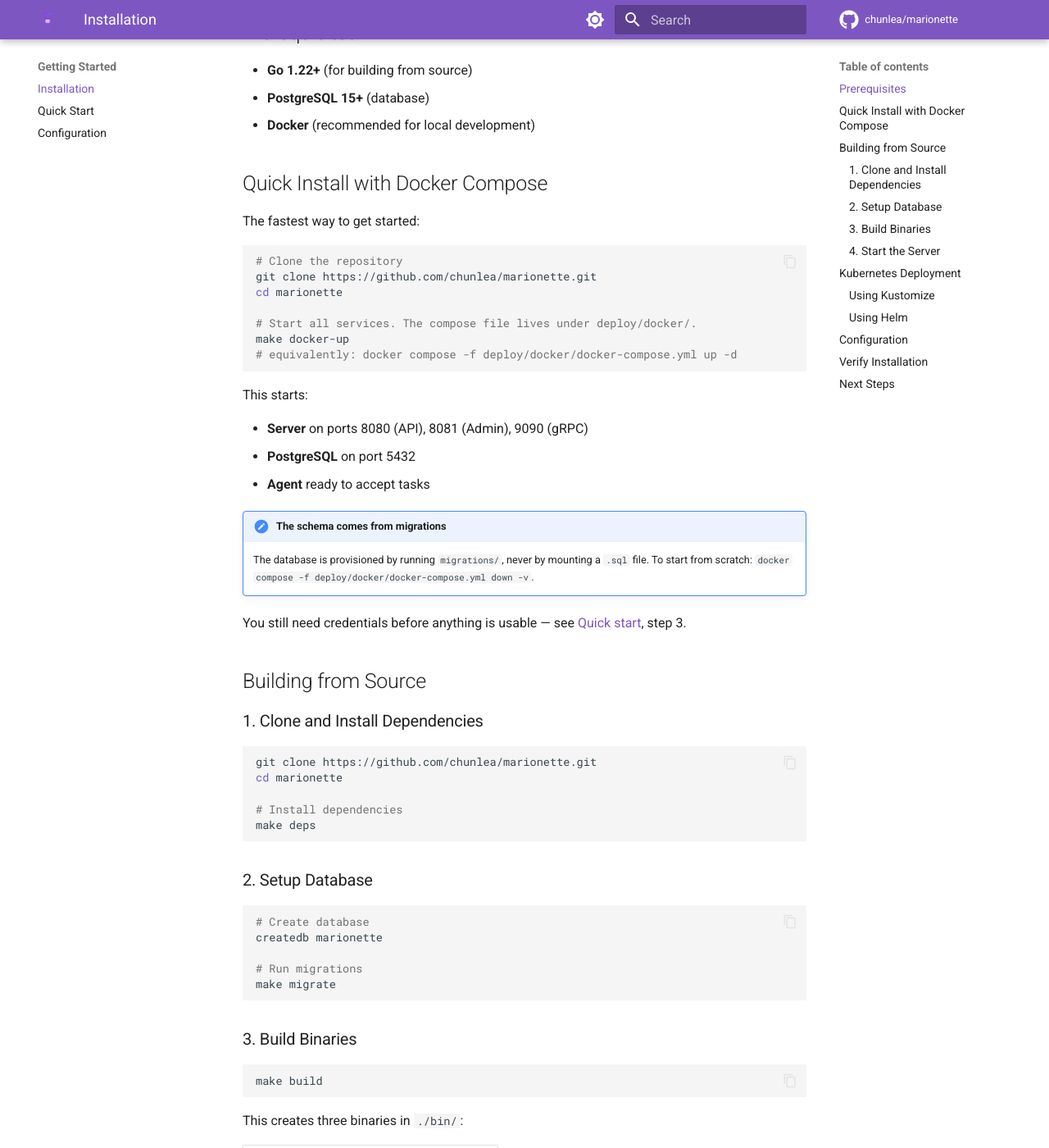
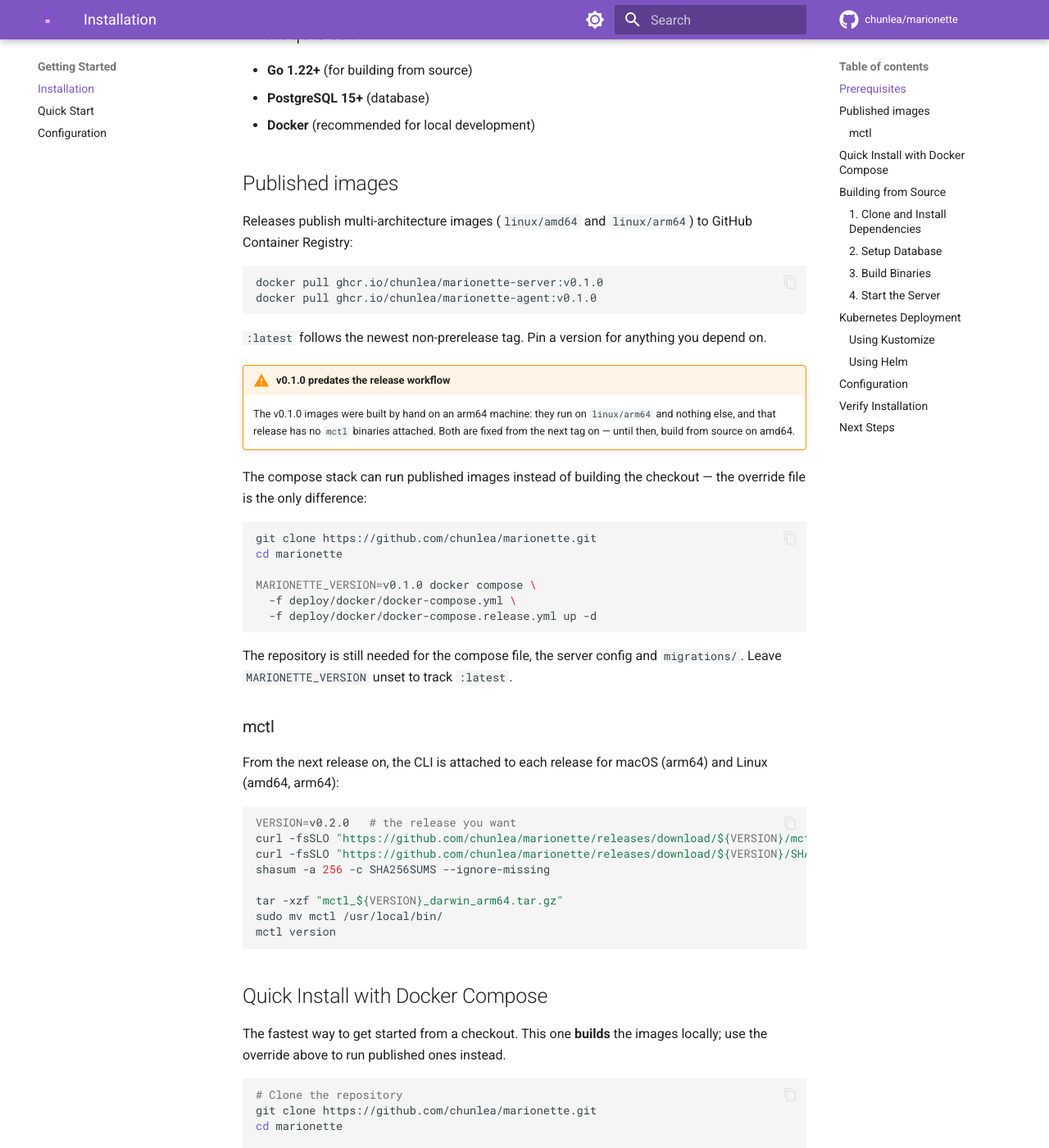
Before and after one commit to chunlea/marionette, an MkDocs documentation site: the page built from docs/getting-started/installation.md, in a window 1280 px wide and 1400 px high, scrolled down 271 px. Shown: the whole window at 82% size. Built offline with MkDocs 1.6.1 and Material for MkDocs 9.7.7, drawn with Linux system fonts in a browser that asks for light colours; comment, search, counter and statistics services are not loaded.

Commit message:
docs(release): releasing guide, and an install path off the published images
RELEASING is the page that has to match the workflow exactly or it is worse
than nothing: what a tag push builds, how to rehearse it without spending a
version number, what a prerelease does differently, and what to do when a job
fails halfway (everything is re-runnable — images re-push the same tags, the
release job replaces assets rather than failing on an existing release).

It also carries the one step no workflow can do for itself. The ghcr packages
were created by a hand push from a laptop, so they are user-scoped and not
attached to this repository; until someone clicks 'Manage Actions access → Add
repository', GITHUB_TOKEN is not allowed to push them. Written down as a click,
not guessed at in YAML.

Installation gets a published-images section and deploy/docker/
docker-compose.release.yml, which swaps the base file's build sections for
ghcr images (MARIONETTE_VERSION pins the tag, default latest).

Checked rather than assumed, and said plainly in both the install page and the
changelog: the v0.1.0 images are linux/arm64 ONLY — they were built by hand on
an arm64 Mac — and that release has no mctl binaries attached. Both are fixed
by the next tag; anyone on amd64 has to build from source until then.

````diff
--- a/docs/getting-started/installation.md
+++ b/docs/getting-started/installation.md
@@ -8,9 +8,60 @@
 - **PostgreSQL 15+** (database)
 - **Docker** (recommended for local development)
 
+## Published images
+
+Releases publish multi-architecture images (`linux/amd64` and `linux/arm64`) to
+GitHub Container Registry:
+
+```bash
+docker pull ghcr.io/chunlea/marionette-server:v0.1.0
+docker pull ghcr.io/chunlea/marionette-agent:v0.1.0
+```
+
+`:latest` follows the newest non-prerelease tag. Pin a version for anything you
+depend on.
+
+!!! warning "v0.1.0 predates the release workflow"
+    The v0.1.0 images were built by hand on an arm64 machine: they run on
+    `linux/arm64` and nothing else, and that release has no `mctl` binaries
+    attached. Both are fixed from the next tag on — until then, build from
+    source on amd64.
+
+The compose stack can run published images instead of building the checkout —
+the override file is the only difference:
+
+```bash
+git clone https://github.com/chunlea/marionette.git
+cd marionette
+
+MARIONETTE_VERSION=v0.1.0 docker compose \
+  -f deploy/docker/docker-compose.yml \
+  -f deploy/docker/docker-compose.release.yml up -d
+```
+
+The repository is still needed for the compose file, the server config and
+`migrations/`. Leave `MARIONETTE_VERSION` unset to track `:latest`.
+
+### mctl
+
+From the next release on, the CLI is attached to each release for macOS (arm64)
+and Linux (amd64, arm64):
+
+```bash
+VERSION=v0.2.0   # the release you want
+curl -fsSLO "https://github.com/chunlea/marionette/releases/download/${VERSION}/mctl_${VERSION}_darwin_arm64.tar.gz"
+curl -fsSLO "https://github.com/chunlea/marionette/releases/download/${VERSION}/SHA256SUMS"
+shasum -a 256 -c SHA256SUMS --ignore-missing
+
+tar -xzf "mctl_${VERSION}_darwin_arm64.tar.gz"
+sudo mv mctl /usr/local/bin/
+mctl version
+```
+
 ## Quick Install with Docker Compose
 
-The fastest way to get started:
+The fastest way to get started from a checkout. This one **builds** the images
+locally; use the override above to run published ones instead.
 
 ```bash
 # Clone the repository
--- a/mkdocs.yml
+++ b/mkdocs.yml
@@ -106,4 +106,5 @@
       - Storage: reference/storage.md
   - Development:
       - Contributing: development/contributing.md
+      - Releasing: development/releasing.md
       - Roadmap: development/roadmap.md
````
Also changed, not shown: CHANGELOG.md (+3 -0 lines), docs/development/releasing.md (added, +136 -0 lines), 1 other file.
